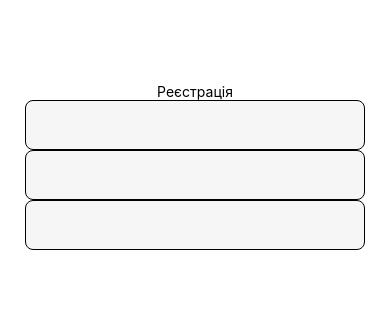
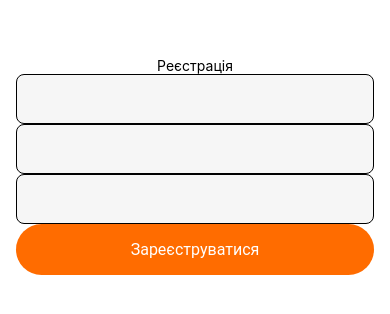
Before and after one commit to YaroslavRebrina/AwsomeProject, a React Native app: screen / in a window 390 px wide. Shown: the part 256-570 px from the top of the page. Built offline with nearby package versions, Linux system fonts and the light colour scheme.

Commit message:
feat: reg. page added inputs, button

```diff
--- a/src/components/RegistrationPage/RegristrationPage.jsx
+++ b/src/components/RegistrationPage/RegristrationPage.jsx
@@ -1,21 +1,18 @@
-import {
-  Image,
-  ImageBackground,
-  StyleSheet,
-  Text,
-  TextInput,
-  View,
-} from "react-native";
+import { Button, Pressable, StyleSheet, Text, TextInput } from "react-native";
+import colors from "../../constatns/colors/colors";
 
 export const RegistrationPage = () => {
   return (
     <>
       {/* <ImageBackground source={AuthBg} style={styles.image}> */}
       <Text>Реєстрація</Text>
-      <TextInput style={styles.input}></TextInput>
-      <TextInput style={styles.input}></TextInput>
-      <TextInput style={styles.input}></TextInput>
+      <TextInput style={styles.input} />
+      <TextInput style={styles.input} />
+      <TextInput style={styles.input} />
       {/* </ImageBackground> */}
+      <Pressable style={styles.button}>
+        <Text style={styles.text}>Зареєструватися</Text>
+      </Pressable>
     </>
   );
 };
@@ -23,9 +20,37 @@ export const RegistrationPage = () => {
 const styles = StyleSheet.create({
   input: {
     height: 50,
-    width: "95%",
+    width: "100%",
     backgroundColor: "#F6F6F6",
     borderWidth: 1,
     borderRadius: 8,
   },
+
+  button: {
+    display: "flex",
+    flexDirection: "column",
+    alignItems: "center",
+    borderRadius: 50,
+    backgroundColor: colors.orangeMain,
+    paddingVertical: 16,
+    width: "100%",
+  },
+
+  text: {
+    fontFamily: "Roboto",
+    fontStyle: "normal",
+    fontWeight: 400,
+    fontSize: 16,
+    lineHeight: 19,
+    color: colors.white,
+  },
+  //   text: {
+  //     font-family: 'Roboto';
+  // font-style: normal;
+  // font-weight: 400;
+  // font-size: 16px;
+  // line-height: 19px;
+  // /* identical to box height */
+
+  // text-align: center;
 });
--- /dev/null
+++ b/src/constatns/colors/colors.js
@@ -0,0 +1,9 @@
+const orangeMain = "#FF6C00";
+const white = "#FFFFFF";
+
+const colors = {
+  orangeMain,
+  white,
+};
+
+export default colors;
```
